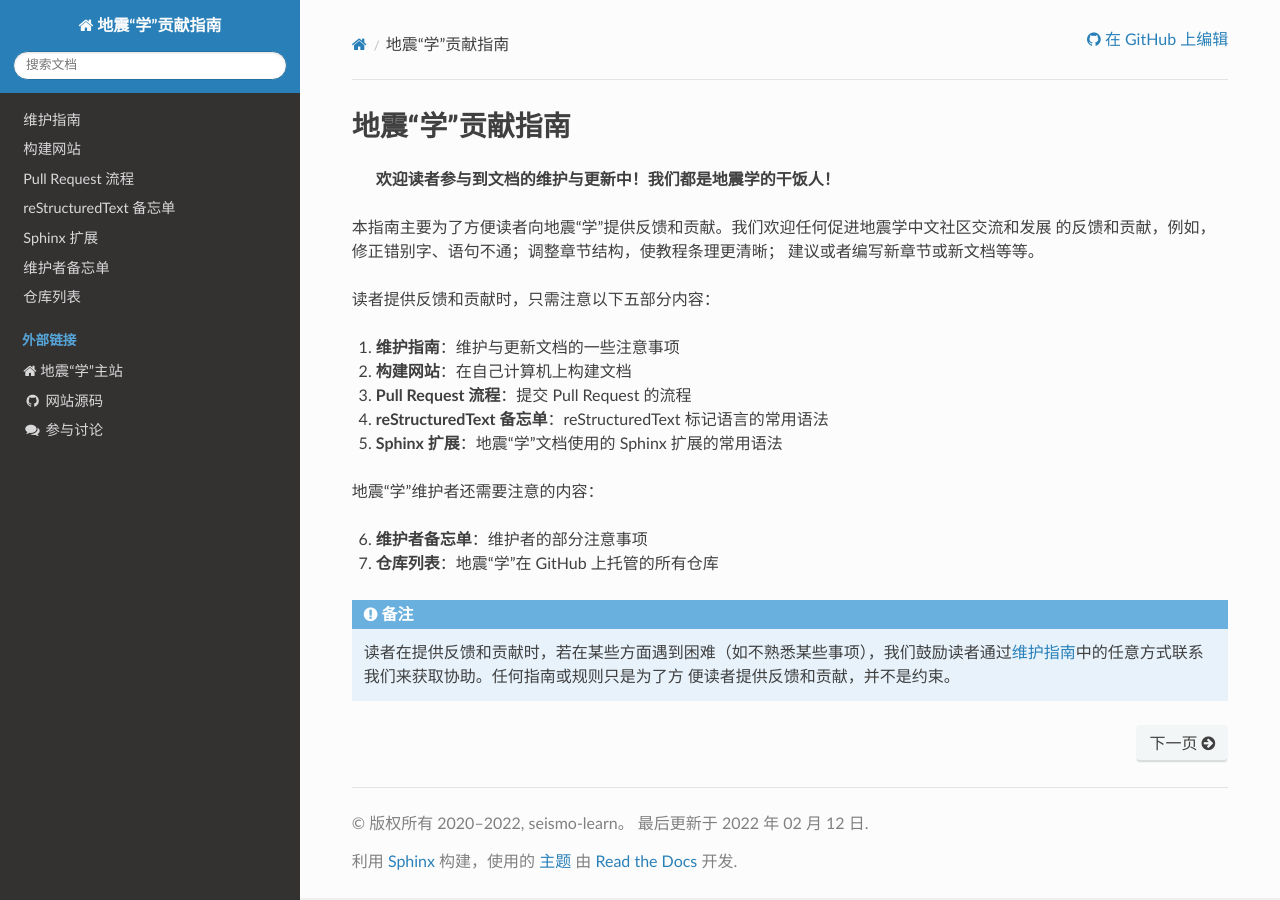
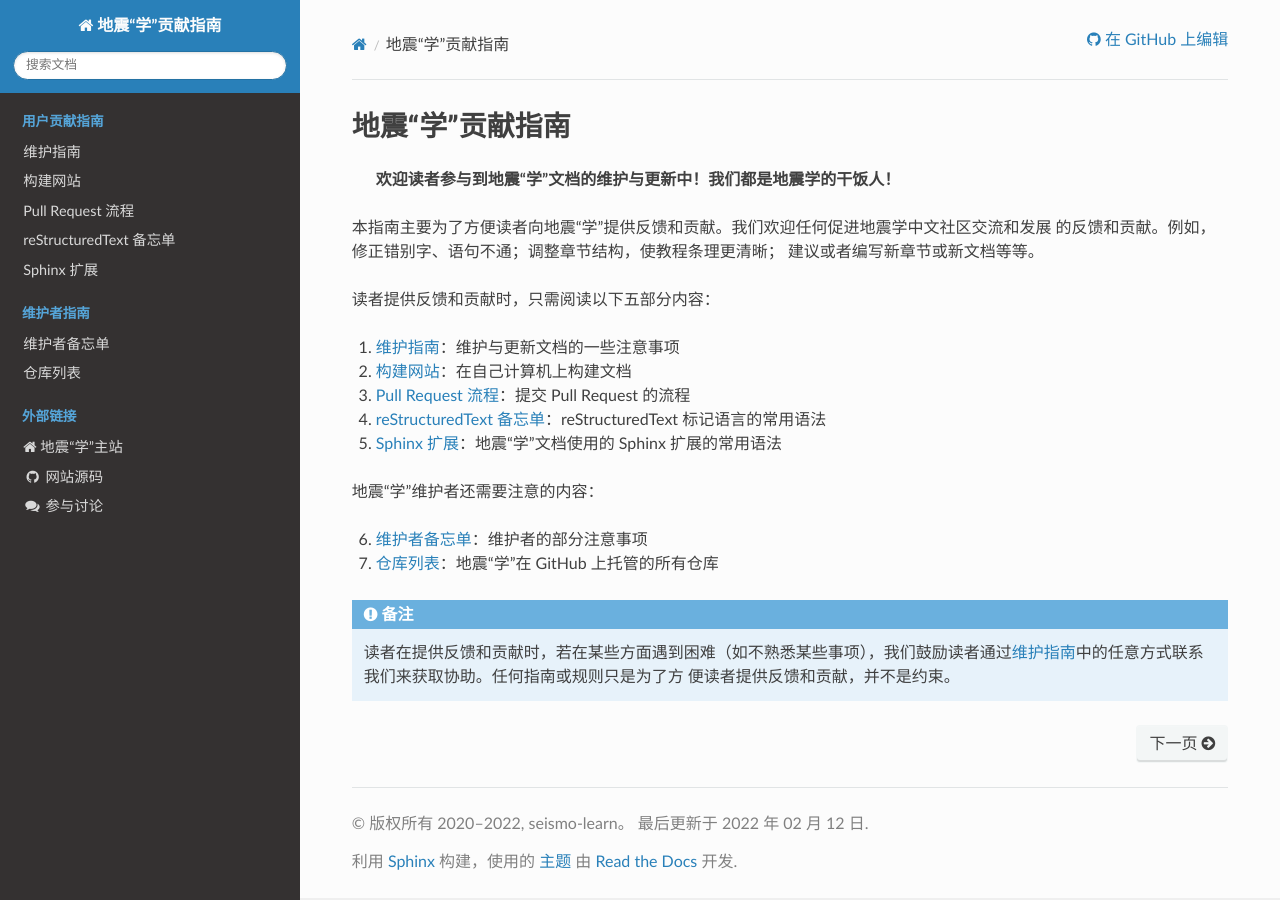
Before and after one commit to seismo-learn/contributing, a Sphinx documentation site: the page built from source/index.rst, in a window 1280 px wide. Built offline with Sphinx 7.4.7 and the Read the Docs theme 2.0.0, drawn with Linux system fonts in a browser that asks for light colours.

Commit message:
Update the index page (#55)

```diff
--- a/source/index.rst
+++ b/source/index.rst
@@ -1,24 +1,24 @@
 地震“学”贡献指南
 ################
 
-   **欢迎读者参与到文档的维护与更新中！我们都是地震学的干饭人！**
+   **欢迎读者参与到地震“学”文档的维护与更新中！我们都是地震学的干饭人！**
 
 本指南主要为了方便读者向地震“学”提供反馈和贡献。我们欢迎任何促进地震学中文社区交流和发展
-的反馈和贡献，例如，修正错别字、语句不通；调整章节结构，使教程条理更清晰；
+的反馈和贡献。例如，修正错别字、语句不通；调整章节结构，使教程条理更清晰；
 建议或者编写新章节或新文档等等。
 
-读者提供反馈和贡献时，只需注意以下五部分内容：
+读者提供反馈和贡献时，只需阅读以下五部分内容：
 
-1. **维护指南**\ ：维护与更新文档的一些注意事项
-2. **构建网站**\ ：在自己计算机上构建文档
-3. **Pull Request 流程**\ ：提交 Pull Request 的流程
-4. **reStructuredText 备忘单**\ ：reStructuredText 标记语言的常用语法
-5. **Sphinx 扩展**\ ：地震“学”文档使用的 Sphinx 扩展的常用语法
+1. :doc:`general-guidelines`\ ：维护与更新文档的一些注意事项
+2. :doc:`building`\ ：在自己计算机上构建文档
+3. :doc:`pull-request`\ ：提交 Pull Request 的流程
+4. :doc:`restructuredtext`\ ：reStructuredText 标记语言的常用语法
+5. :doc:`sphinx-extensions`\ ：地震“学”文档使用的 Sphinx 扩展的常用语法
 
 地震“学”维护者还需要注意的内容：
 
-6. **维护者备忘单**\ ：维护者的部分注意事项
-7. **仓库列表**\ ：地震“学”在 GitHub 上托管的所有仓库
+6. :doc:`maintainer-notes`\ ：维护者的部分注意事项
+7. :doc:`repositories`\ ：地震“学”在 GitHub 上托管的所有仓库
 
 .. note::
 
@@ -29,11 +29,19 @@
 .. toctree::
    :maxdepth: 3
    :hidden:
+   :caption: 用户贡献指南
 
    general-guidelines
    building
    pull-request
    restructuredtext
    sphinx-extensions
+
+
+.. toctree::
+   :maxdepth: 3
+   :hidden:
+   :caption: 维护者指南
+
    maintainer-notes
    repositories
```
